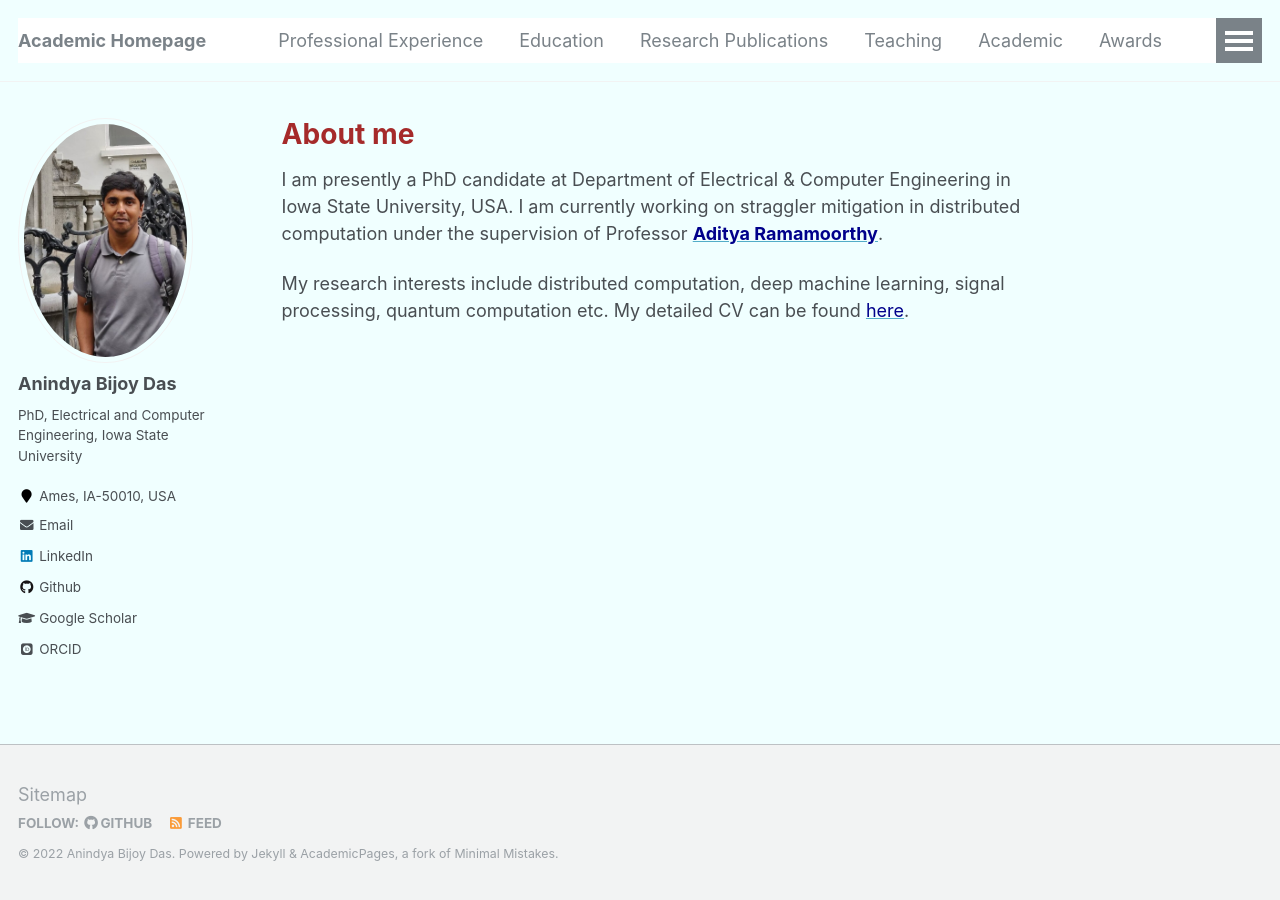
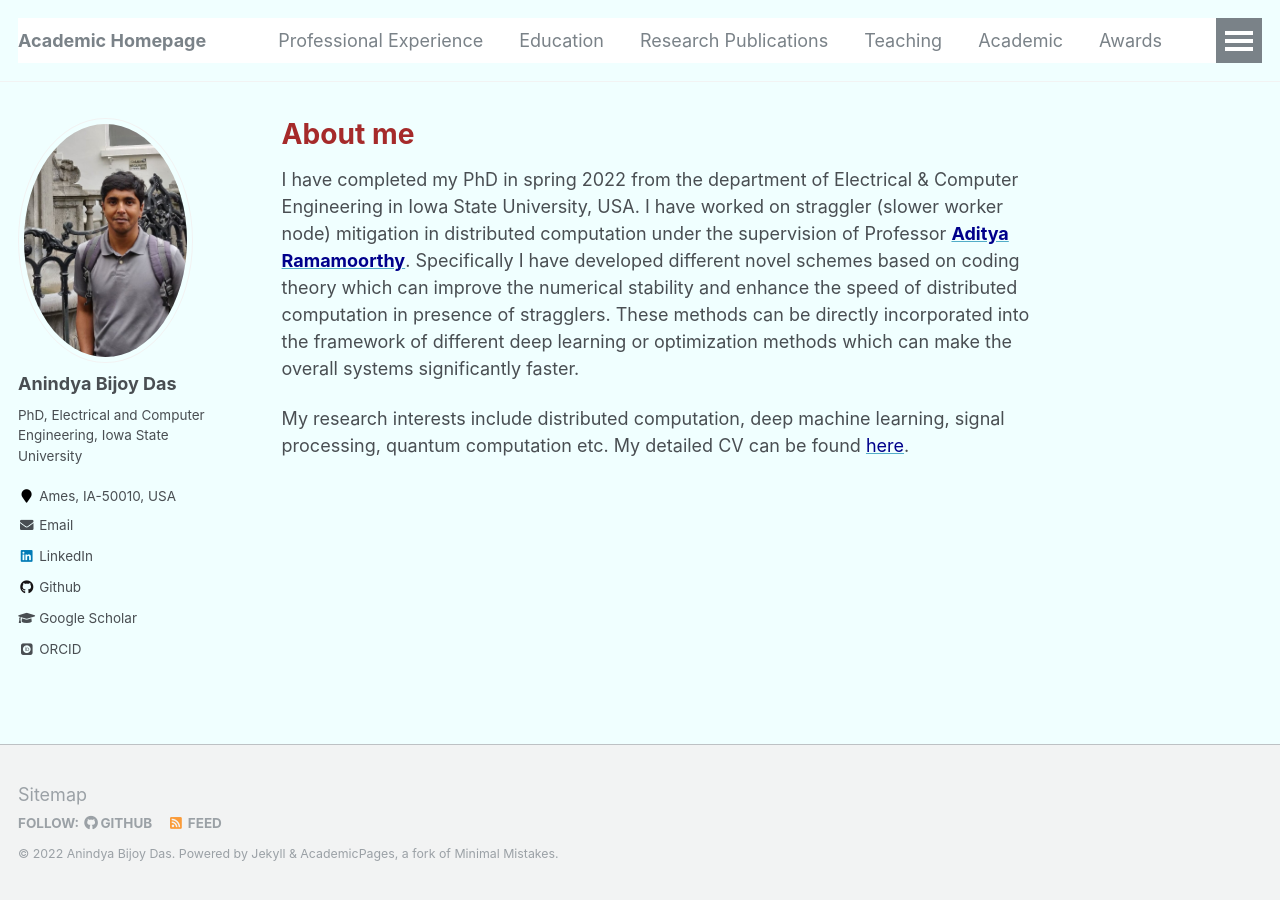
Before and after one commit to anindyabijoydas/portfolio, a Jekyll site: the page built from _pages/about.md, in a window 1280 px wide. Built offline with Jekyll 4.4.1, drawn with Linux system fonts in a browser that asks for light colours; some web fonts are replaced.

Commit message:
Update about.md

```diff
--- a/_pages/about.md
+++ b/_pages/about.md
@@ -13,6 +13,6 @@ redirect_from:
 
 <span style="color:brown">**About me**</span>
 ======
-I am presently a PhD candidate at Department of Electrical & Computer Engineering in Iowa State University, USA. I am currently working on straggler mitigation in distributed computation under the supervision of Professor [<span style="color: #00008B">**Aditya Ramamoorthy**</span>](https://www.ece.iastate.edu/adityar/).
+I have completed my PhD in spring 2022 from the department of Electrical & Computer Engineering in Iowa State University, USA. I have worked on straggler (slower worker node) mitigation in distributed computation under the supervision of Professor [<span style="color: #00008B">**Aditya Ramamoorthy**</span>](https://www.ece.iastate.edu/adityar/). Specifically I have developed different novel schemes based on coding theory which can improve the numerical stability and enhance the speed of distributed computation in presence of stragglers. These methods can be directly incorporated into the framework of different deep learning or optimization methods which can make the overall systems significantly faster.
 
 My research interests include distributed computation, deep machine learning, signal processing, quantum computation etc. My detailed CV can be found [<span style="color: #00008B">here</span>](https://www.dropbox.com/s/nlraokzqoc5sm48/Anindya_Bijoy_Das_CV.pdf?dl=0).
```
